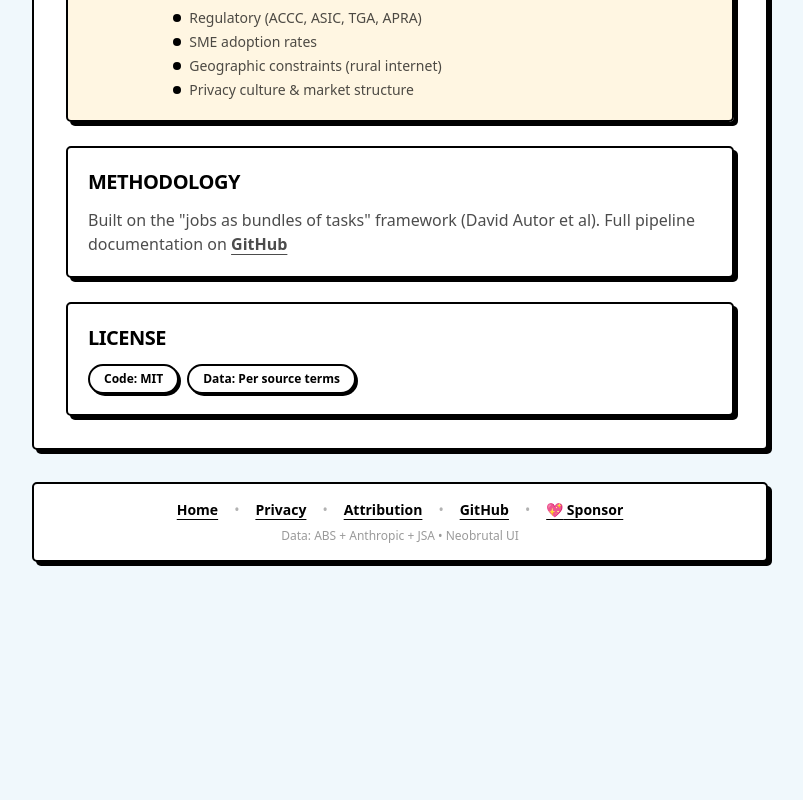
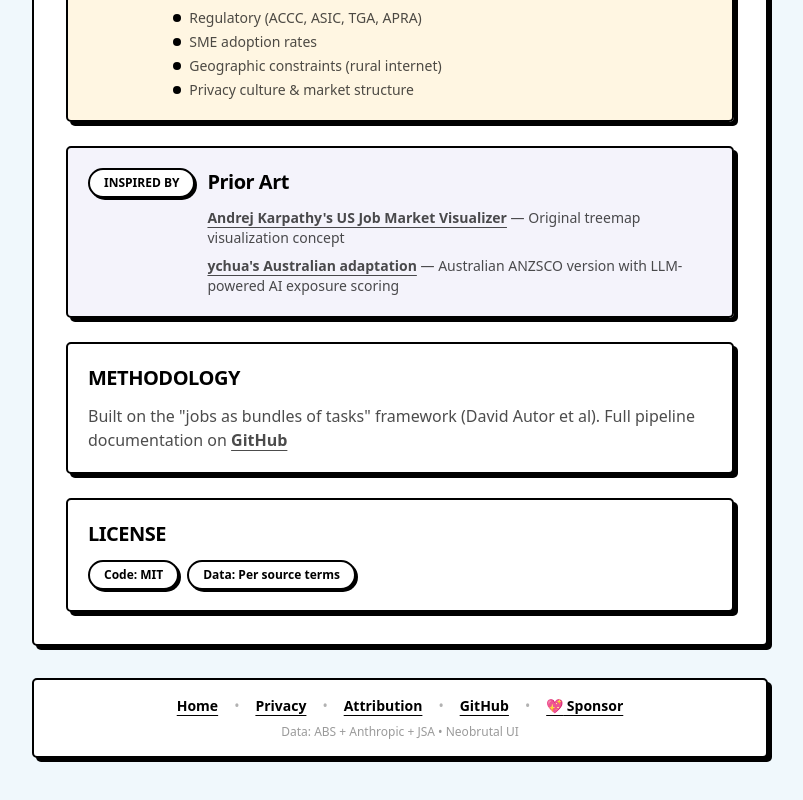
Before and after one commit to suryast/task-folio, a Next.js app: page /legal/attribution in a window 1280 px wide. Shown: the part 1051-1851 px from the top of the page, without its empty margins (240-1043 px from the left). Before the commit the page ends 1661 px from the top, so only its background shows below. Built offline with nearby package versions, Linux system fonts and the light colour scheme.

Commit message:
feat: add Google Analytics (G-QFQSVC8FCK)

```diff
--- a/app/layout.tsx
+++ b/app/layout.tsx
@@ -28,7 +28,7 @@ export const metadata: Metadata = {
     title: "TaskFolio - Task-level AI exposure for Australian jobs",
     description: "See which specific tasks in your job AI will automate, and when. 361 occupations, 6,690 tasks analyzed.",
     type: "website",
-    url: "https://taskfolio-au.pages.dev",
+    url: "https://ai-job-exposure.setiyaputra.me",
     images: [
       {
         url: "/preview.png",
@@ -55,9 +55,18 @@ export default function RootLayout({
     <html lang="en">
       <head>
         <script
-          defer
-          src="https://static.cloudflareinsights.com/beacon.min.js"
-          data-cf-beacon='{"token": "placeholder"}'
+          async
+          src="https://www.googletagmanager.com/gtag/js?id=G-QFQSVC8FCK"
+        />
+        <script
+          dangerouslySetInnerHTML={{
+            __html: `
+              window.dataLayer = window.dataLayer || [];
+              function gtag(){dataLayer.push(arguments);}
+              gtag('js', new Date());
+              gtag('config', 'G-QFQSVC8FCK');
+            `,
+          }}
         />
       </head>
       <body
--- a/app/legal/attribution/page.tsx
+++ b/app/legal/attribution/page.tsx
@@ -153,6 +153,40 @@ export default function AttributionPage() {
               </div>
             </section>
 
+            {/* Inspiration */}
+            <section className="card-brutal p-5" style={{ backgroundColor: 'rgba(182, 172, 228, 0.15)' }}>
+              <div className="flex items-start gap-3">
+                <span className="badge-brutal shrink-0">INSPIRED BY</span>
+                <div>
+                  <h2 className="text-xl font-bold text-black">Prior Art</h2>
+                  <ul className="mt-3 space-y-2">
+                    <li className="text-black/70 text-sm">
+                      <a
+                        href="https://karpathy.ai/jobs"
+                        target="_blank"
+                        rel="noopener noreferrer"
+                        className="link-brutal"
+                      >
+                        Andrej Karpathy&apos;s US Job Market Visualizer
+                      </a>
+                      {' '}— Original treemap visualization concept
+                    </li>
+                    <li className="text-black/70 text-sm">
+                      <a
+                        href="https://ychua.github.io/jobs/"
+                        target="_blank"
+                        rel="noopener noreferrer"
+                        className="link-brutal"
+                      >
+                        ychua&apos;s Australian adaptation
+                      </a>
+                      {' '}— Australian ANZSCO version with LLM-powered AI exposure scoring
+                    </li>
+                  </ul>
+                </div>
+              </div>
+            </section>
+
             {/* Methodology */}
             <section className="card-brutal p-5">
               <h2 className="text-xl font-bold text-black mb-3">METHODOLOGY</h2>
--- a/app/sitemap.ts
+++ b/app/sitemap.ts
@@ -3,7 +3,7 @@ import { MetadataRoute } from 'next'
 export const dynamic = 'force-static'
 
 export default function sitemap(): MetadataRoute.Sitemap {
-  const baseUrl = 'https://taskfolio-au.pages.dev'
+  const baseUrl = 'https://ai-job-exposure.setiyaputra.me'
 
   return [
     {
```
Also changed, not shown: 1 other file (tests, documents, lock files or other folders).
